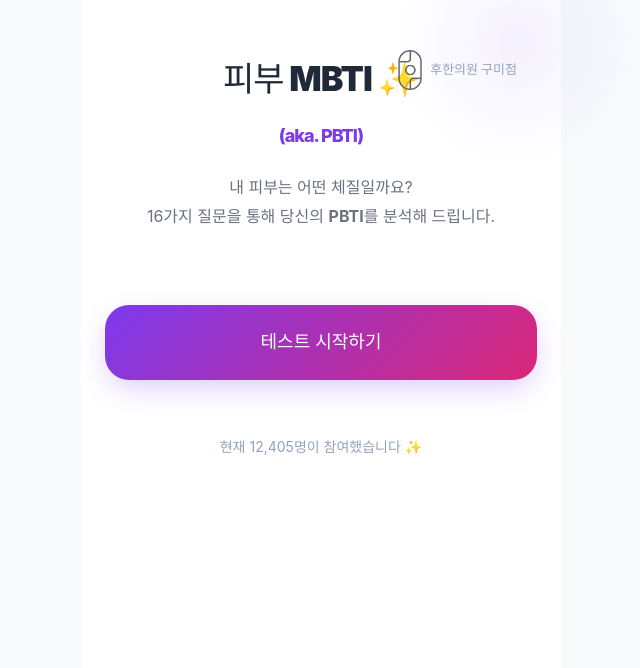
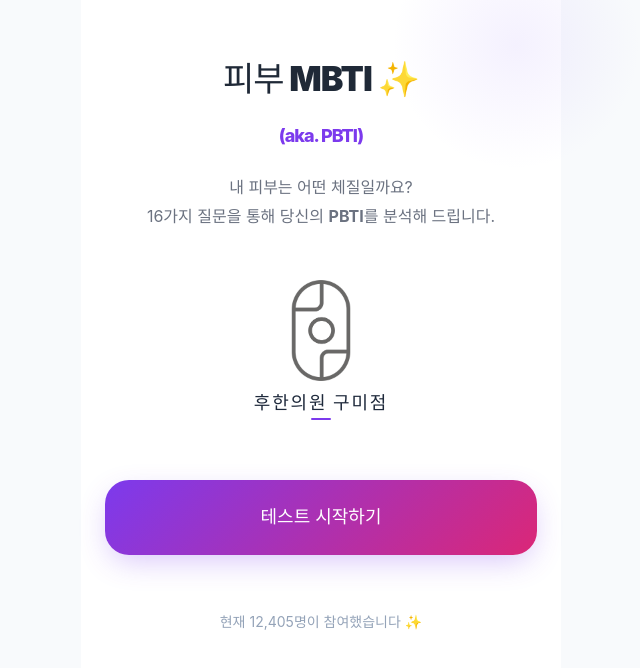
Before and after one commit to omdluj-hub/pbti, a React (Vite) app: page / in a window 1280 px wide. Shown: the top 668 px of the page, without its empty margins (319-959 px from the left). Built offline with nearby package versions, Linux system fonts and the light colour scheme; a web font is replaced by a local one.

Commit message:
Redesign branding section

```diff
--- a/src/App.css
+++ b/src/App.css
@@ -377,32 +377,45 @@ h1 {
   background-color: #ffffff !important;
 }
 
-/* Header Branding */
-.landing-header {
-  position: absolute;
-  top: 20px;
-  right: 20px;
+/* Center Branding Section */
+.branding-section {
   display: flex;
+  flex-direction: column;
   align-items: center;
   gap: 8px;
+  margin: 10px 0 35px;
   text-decoration: none;
-  z-index: 10;
+  animation: fadeIn 1s ease-out 0.3s both;
 }
 
-.header-logo {
-  width: 24px;
+.branding-logo {
+  width: 60px; /* 절반 정도의 크기 */
   height: auto;
   opacity: 0.9;
 }
 
-.header-link {
-  font-size: 13px;
-  font-weight: 700;
-  color: #94a3b8;
-  transition: all 0.3s;
+.hospital-name {
+  font-size: 18px;
+  font-weight: 800;
+  color: #1e293b;
+  letter-spacing: 0.1em;
+  position: relative;
+  padding-bottom: 4px;
 }
 
-.landing-header:hover .header-link {
+.hospital-name::after {
+  content: '';
+  position: absolute;
+  bottom: 0;
+  left: 50%;
+  transform: translateX(-50%);
+  width: 20px;
+  height: 2px;
+  background-color: #7c3aed;
+  border-radius: 2px;
+}
+
+.branding-section:hover .hospital-name {
   color: #7c3aed;
 }
 
--- a/src/App.tsx
+++ b/src/App.tsx
@@ -373,16 +373,17 @@ function App() {
 
   const renderLanding = () => (
     <div className="fade-in">
-      <a href="https://homepage-five-chi.vercel.app/" target="_blank" rel="noopener noreferrer" className="landing-header">
-        <img src={logo} alt="후한의원 로고" className="header-logo" />
-        <span className="header-link">후한의원 구미점</span>
-      </a>
-
       <h1>피부 MBTI ✨<br /><span style={{ fontSize: '18px', color: '#7c3aed', fontWeight: '800' }}>(aka. PBTI)</span></h1>
       <p className="description">
         내 피부는 어떤 체질일까요?<br />
         16가지 질문을 통해 당신의 <b>PBTI</b>를 분석해 드립니다.
       </p>
+
+      <a href="https://homepage-five-chi.vercel.app/" target="_blank" rel="noopener noreferrer" className="branding-section">
+        <img src={logo} alt="후한의원 로고" className="branding-logo" />
+        <span className="hospital-name">후한의원 구미점</span>
+      </a>
+
       <button className="btn btn-primary" onClick={startTest}>
         테스트 시작하기
       </button>
```
